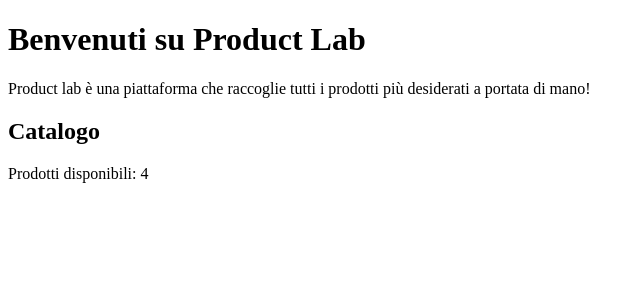
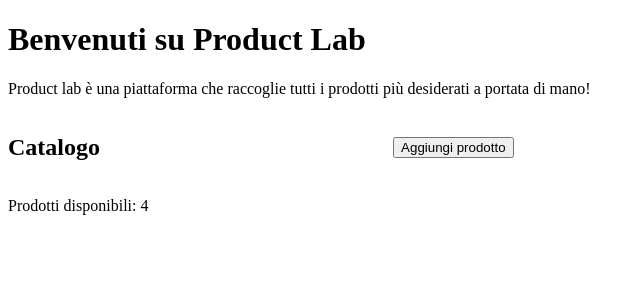
Before and after one commit to Gianluca429/product-lab, an Angular app: page / in a window 1280 px wide. Shown: the top 300 px of the page, without its empty margins (0-644 px from the left). Built offline with nearby package versions, Linux system fonts and the light colour scheme.

Commit message:
implementazione pulsante di aggiunta prodotti in catalog.html

```diff
--- a/src/app/components/catalog/catalog.html
+++ b/src/app/components/catalog/catalog.html
@@ -1,3 +1,5 @@
-<h2>Catalogo</h2>
-
+<div style="display: flex; align-items: center; justify-content: space-between; width: 40%">
+  <h2>Catalogo</h2>
+  <button (click)="catalogService.updateProducts()">Aggiungi prodotto</button>
+</div>
 <p>Prodotti disponibili: {{ catalogService.prodotti().length }}</p>
```
